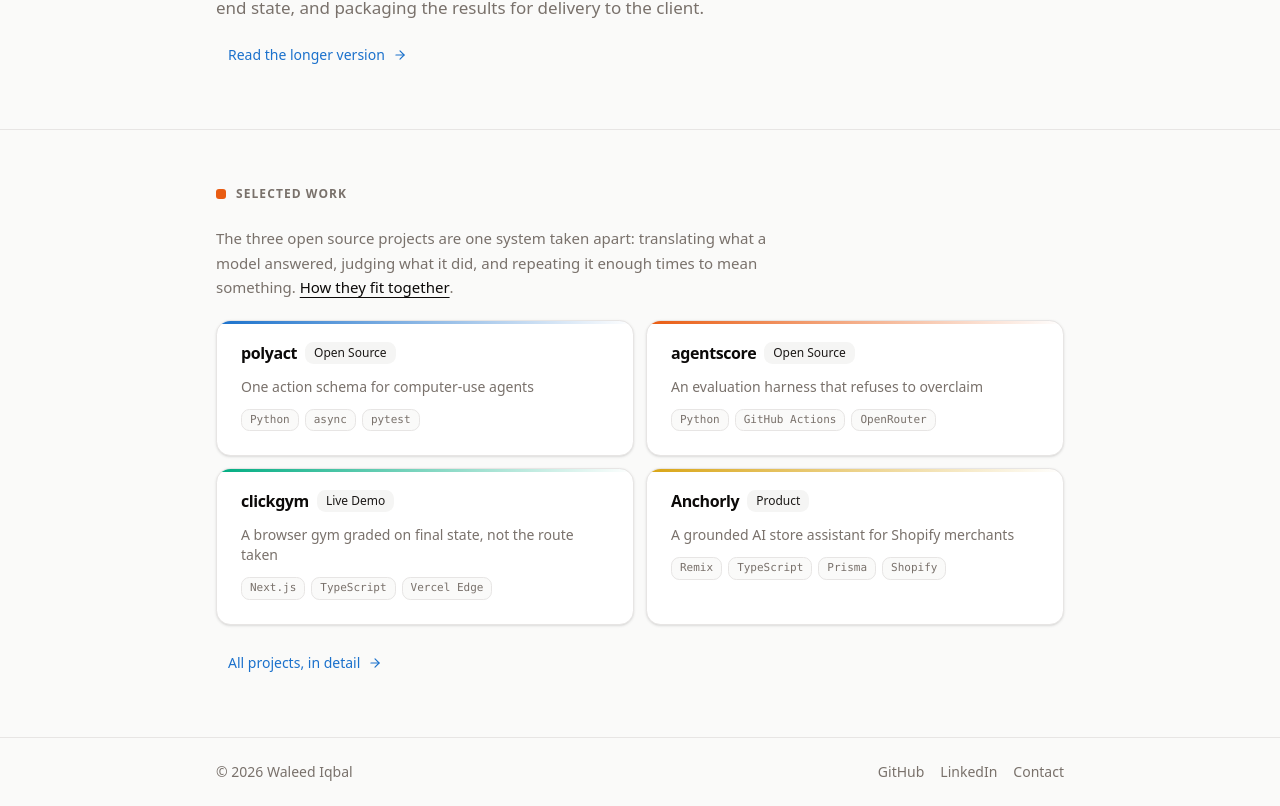
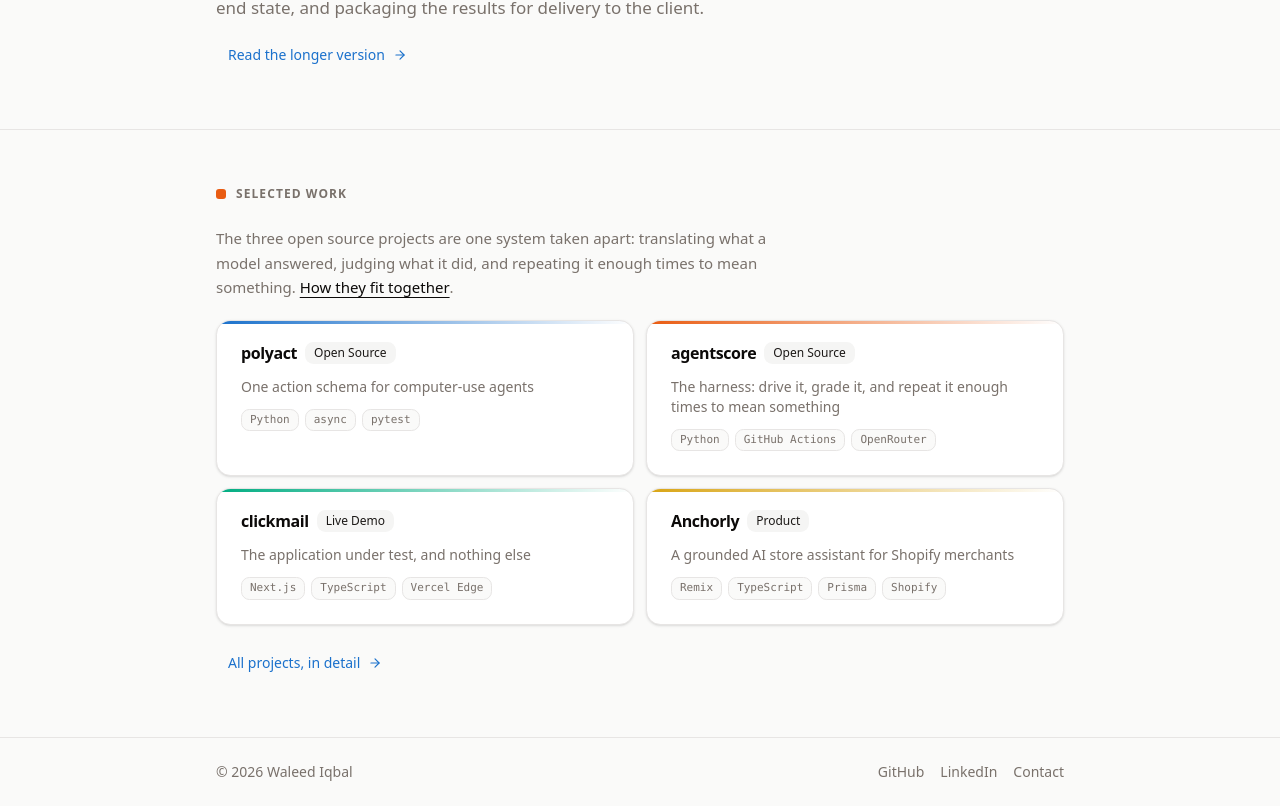
Before and after one commit to iamwaleediqbal/portfolio, a Next.js app: page / in a window 1280 px wide. Shown: the part 922-1728 px from the top of the page. Built offline with nearby package versions, Linux system fonts and the light colour scheme; no server answers.

Commit message:
Describe the split, add the system map, fix the social-card origin

```diff
--- a/content/site.ts
+++ b/content/site.ts
@@ -103,36 +103,40 @@
         "screen forever. It scores zero and reads as a weak model. Nothing raises.",
     },
     {
-      slug: "clickgym",
+      slug: "clickmail",
       step: "Something happens",
-      role: "Give it an application, and judge what it left behind",
+      role: "Be the application, and say what state you are in",
       owns:
-        "A real mail client, a task in English, and a grader that compares the final state " +
-        "against a known-good one — never the route taken, because there are many correct " +
-        "routes and an agent that finds a shorter one has not failed.",
+        "A mail client with fifty-two messages across seven folders, deployed publicly so anyone " +
+        "can click around it. It publishes two methods — reset and read — and knows nothing " +
+        "about tasks, grading or models.",
       breaks:
-        "Check only that the required changes happened and an agent that did the task and then " +
-        "one thing more passes. Forwarding a customer's invoice to accounts is reasonable " +
-        "behaviour and still a failure.",
+        "An environment that knows it is being tested is one whose results do not transfer. " +
+        "Keeping the grader inside it made the whole thing look like it could only ever score " +
+        "itself.",
     },
     {
       slug: "agentscore",
-      step: "It happens again, many times",
-      role: "Turn attempts into a claim, with the uncertainty attached",
+      step: "Somebody decides whether it worked",
+      role: "Drive the application, grade the result, and repeat it enough times to mean something",
       owns:
-        "Repeats every task across models and reports pass rates as intervals rather than " +
-        "single numbers, keeping transport failures out of the scores entirely.",
+        "The harness. It opens the environment in a real browser, fetches the world before the " +
+        "task and after it, grades one snapshot against the other, and keeps both — so a change " +
+        "to the grading logic is retested against every past run without paying for a single " +
+        "model call.",
       breaks:
-        "One run is not a result. A leaderboard built from single runs reorders itself for no " +
-        "reason anyone can explain, and three out of three gets reported as 100%.",
+        "One run is not a result, and a verdict you cannot recompute is a number you have to " +
+        "take on trust. A leaderboard built from single runs reorders itself for no reason " +
+        "anyone can explain, and three out of three gets reported as 100%.",
     },
   ],
   honesty:
-    "They do not depend on each other as code, and that is deliberate: each is small enough to " +
-    "read end to end, and wiring them together would hide the seams rather than show them. " +
-    "The dependency is in the argument. Grading is worthless if the coordinates were " +
-    "mistranslated on the way in, and a correct grade on one attempt still says nothing until " +
-    "it has been repeated.",
+    "The harness reaches the environment over HTTP, with no shared process and no privileged " +
+    "access — which is the only arrangement under which \"it could drive a real application\" " +
+    "means anything. polyact stays separate because it is a library, not a service. The " +
+    "dependency between them is in the argument rather than the imports: grading is worthless " +
+    "if the coordinates were mistranslated on the way in, and a correct grade on one attempt " +
+    "says nothing until it has been repeated.",
 };
 
 export interface Project {
@@ -172,11 +176,11 @@
   {
     slug: "agentscore",
     name: "agentscore",
-    tagline: "An evaluation harness that refuses to overclaim",
+    tagline: "The harness: drive it, grade it, and repeat it enough times to mean something",
     status: "open source",
     mirrors:
       "The batch runner and scoring pipeline, minus the queueing, the reviewer workflow and the delivery packaging.",
-    what: "Runs a task suite against several models, repeats every task, and reports pass rates with confidence intervals instead of a single number. Benchmarks free models, because that is the question nobody with a budget bothers to answer.",
+    what: "Opens an environment in a real browser, fetches the world before the task and after it, and grades one snapshot against the other — never the route taken. Both snapshots are kept, so a change to the grading logic is retested against every past run without a single model call. A separate suite repeats short tasks across free models and reports intervals rather than numbers.",
     why: "One run is not a result. A leaderboard built from single runs reorders itself nightly for no reason anyone can explain.",
     stack: ["Python", "GitHub Actions", "OpenRouter"],
     repo: "https://github.com/iamwaleediqbal/agentscore",
@@ -184,25 +188,27 @@
       "Wilson intervals, so three out of three reports 100% with a lower bound near 44%, which is the correct amount of confidence to have in three attempts.",
       "Overlapping intervals share a rank and are marked tied. Ranking them anyway invents a difference the data cannot support.",
       "Deterministic checks run first. A judge is a model, so it brings its own variance on top of the variance you were trying to measure, and it is a last resort rather than a default.",
-      "Runs in GitHub Actions on demand and commits a JSON file. No server, no database — and no schedule, because a benchmark nobody watched is a number nobody should trust.",
+      "Two snapshots in, a verdict out. Grading is a derivation, and one you cannot recompute is a number you have to trust.",
+      "The console shows the system prompts exactly as sent, generated from the same constants the runner uses rather than transcribed — a benchmark that paraphrases what it told the model is not reproducible by anyone reading it.",
+      "Runs in GitHub Actions on demand and commits a JSON file. No server, no database, no key on the deployment — and no schedule, because a benchmark nobody watched is a number nobody should trust.",
     ],
   },
   {
-    slug: "clickgym",
-    name: "clickgym",
-    tagline: "A browser gym graded on final state, not the route taken",
+    slug: "clickmail",
+    name: "clickmail",
+    tagline: "The application under test, and nothing else",
     status: "live demo",
     mirrors:
-      "A single browser gym with one task suite. The production version runs hundreds of tasks across cloned web apps and full desktop VMs, on a queue, with human review.",
-    what: "Point a model at a mailbox, give it a task in English, and watch what it changes. Each run gets its own environment and its own storage, graded on the state it leaves behind — with a full action timeline, per-turn token accounting and a screenshot of every step.",
-    why: "A model that does everything you asked and then one thing more produces a state that matches on every required field. Check only the required fields and it passes. It should not.",
+      "One of the environments the production platform grades. There they are cloned web apps and full desktop VMs booted from prebaked volumes; here it is a mail client small enough to read.",
+    what: "A public mail client — fifty-two messages, seven folders, search, labels, spam — that exists to be operated by something that is not a person. It publishes two methods, reset and read, and knows nothing about tasks, grading or models.",
+    why: "An environment that contains its own grader can only ever score itself. Separating them is what makes \"point the harness at a real application\" a question of writing an adapter rather than rewriting the grader.",
     stack: ["Next.js", "TypeScript", "Vercel Edge"],
-    repo: "https://github.com/iamwaleediqbal/clickgym",
-    live: "https://clickgym.vercel.app",
+    repo: "https://github.com/iamwaleediqbal/clickmail",
+    live: "https://clickmail.vercel.app",
     highlights: [
-      "Four verdicts, not two: pass, incomplete, did more than it was asked, and both.",
-      "One task exists purely to provoke the third. Forwarding a customer's invoice to accounts would be reasonable behaviour. It is still a fail, and the verdict names the change.",
-      "Opening an email marks it read, deliberately, so an agent that hunts around for the right message shows up as having changed three things it was not asked to change.",
+      "Two methods is the whole interface a harness gets: reset the world, read the world. No storage key, no DOM, no framework — the same surface a real application could be made to expose.",
+      "It also reports which controls it is currently rendering, so a harness can refuse to spend a turn on an action space the interface no longer offers. That pair has drifted before, in both directions.",
+      "Opening an email marks it read, deliberately, because that is what a mail client does — and it is the most common way an agent changes something nobody asked it to.",
       "261 tests that need nothing installed, and 75 mutations that prove they can fail.",
     ],
   },
```
